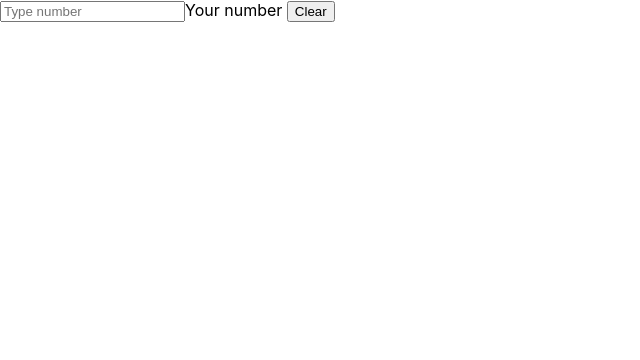
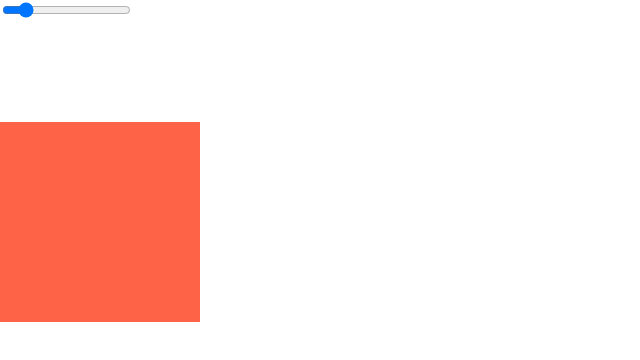
Before and after one commit to GulnazAlisherova/react17, a React (Create React App) app: page / in a window 1280 px wide. Shown: the top 360 px of the page, without its empty margins (0-640 px from the left). Built offline with nearby package versions, Linux system fonts and the light colour scheme.

Commit message:
added new functions

```diff
--- a/src/App.js
+++ b/src/App.js
@@ -1,30 +1,24 @@
-import { useEffect, useState } from "react";
+import Range from "./Range"
 
 function App() {
-  const [name, setName] = useState("");
+  // const [number, setNumber] = useState(0);
 
-  useEffect(function () {
-    localStorage.getItem('name');
-  }, []); // -> empty array.
+  // function onIncrease() {
+  //   localStorage.setItem('number', number + 1);
+  //   setNumber(number + 1);
+  // }
 
-  function onNameChange({ target }) {
-    localStorage.setItem('name', target.value);
-    setName(target.value);
-  }
-
-  function onNameClear() {
-    localStorage.removeItem('name')
-    setName("");
-  }
-
+  // function onDecrease() {
+  //   setNumber(number - 1);
+  // }
   return (
     <div className="App">
-      <input type="text" value={name}
-        placeholder="Type number"
-        onChange={onNameChange} />
-      <span>Your number {name}</span>
-      <button onClick={onNameClear}>Clear</button>
+      {/* <button onClick={onIncrease}>+</button>
+      {number}
+      <button onClick={onDecrease}>-</button> */}
+      <Range/>
     </div>
   );
 }
+
 export default App;
--- /dev/null
+++ b/src/Range.js
@@ -0,0 +1,17 @@
+function Range() {
+  const styles = {
+    width: "200px",
+    height: "200px",
+    backgroundColor: "tomato",
+  }
+  return (
+    <div className="Range">
+      <div style={{ marginBottom: "100px" }}>
+        <input type="range" min="0" max="360" />
+      </div>
+      <div style={styles}></div>
+    </div>
+  );
+}
+
+export default Range;
```
